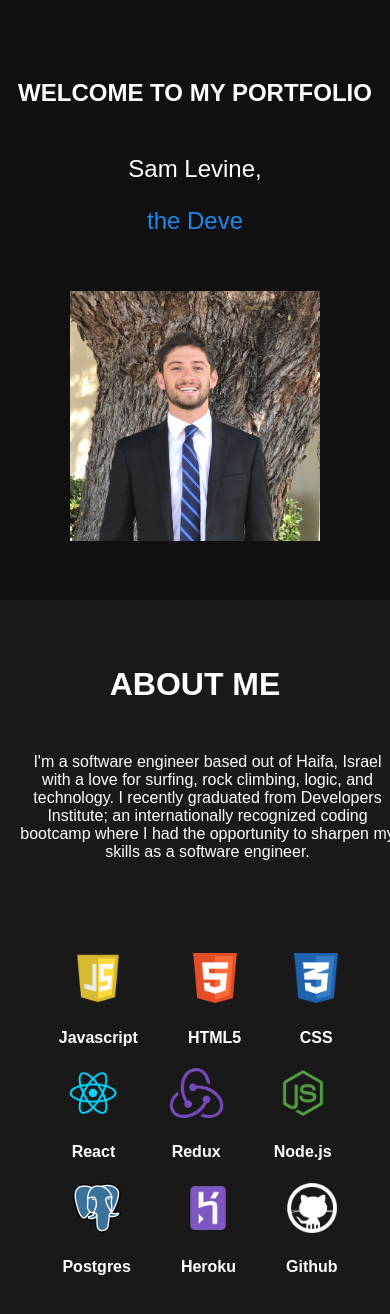
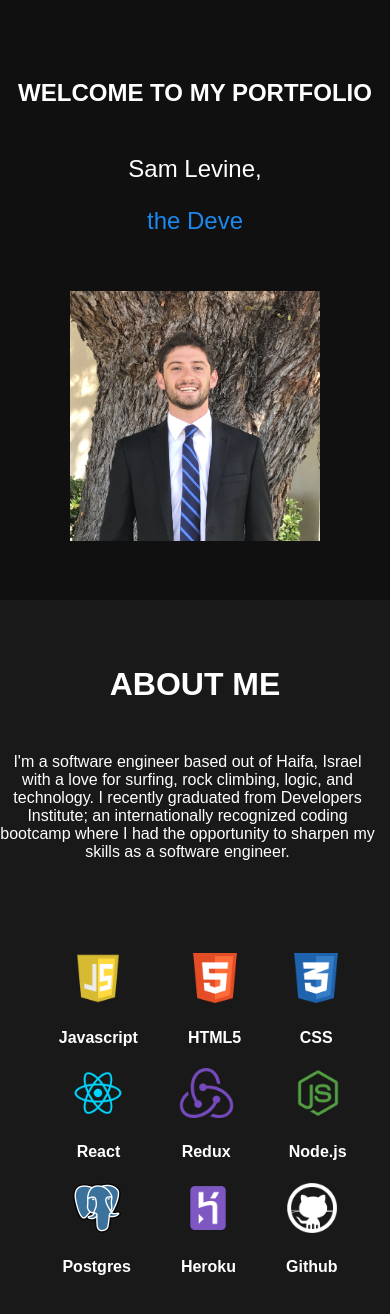
Before and after one commit to slevine3/Portfolio, a React (Create React App) app: page / in a window 390 px wide. Shown: the top 1314 px of the page. Built offline with nearby package versions, Linux system fonts and the light colour scheme.

Commit message:
final media query adjustments

```diff
--- a/src/components/About.css
+++ b/src/components/About.css
@@ -73,7 +73,7 @@ img {
   .about_description {
     font-size: 16px;
     margin-top: 0;
-    padding-left: 20px;
+    padding-left: 0px;
     width: 375px;
     height: 200px;
     text-align: center;
@@ -97,4 +97,8 @@ img {
   .logo {
     grid-gap: 50px;
   }
+  .logo2_alignment{
+    grid-gap: 55px;
+    margin-left: 40px;
+  }
 }
--- a/src/components/About.js
+++ b/src/components/About.js
@@ -38,10 +38,10 @@ export const About = () => {
               <h4>CSS</h4>
             </div>
           </div>
-          <div className="logo">
+          <div className="logo logo2_alignment">
             <div className="logo_box">
               <img src={react_logo} alt="react-logo"></img>
-              <h4>React</h4>
+              <h4 >React</h4>
             </div>
 
             <div className="logo_box">
```
